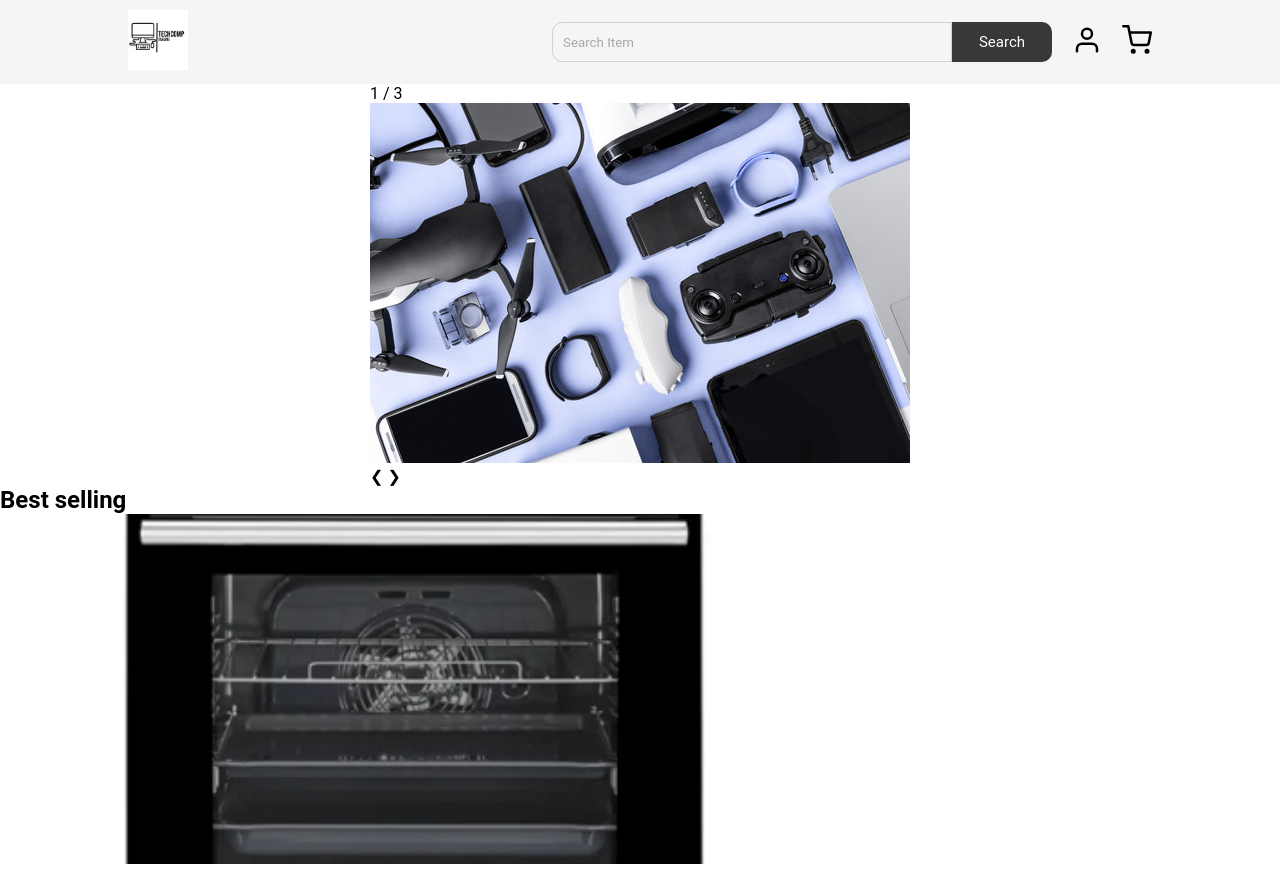
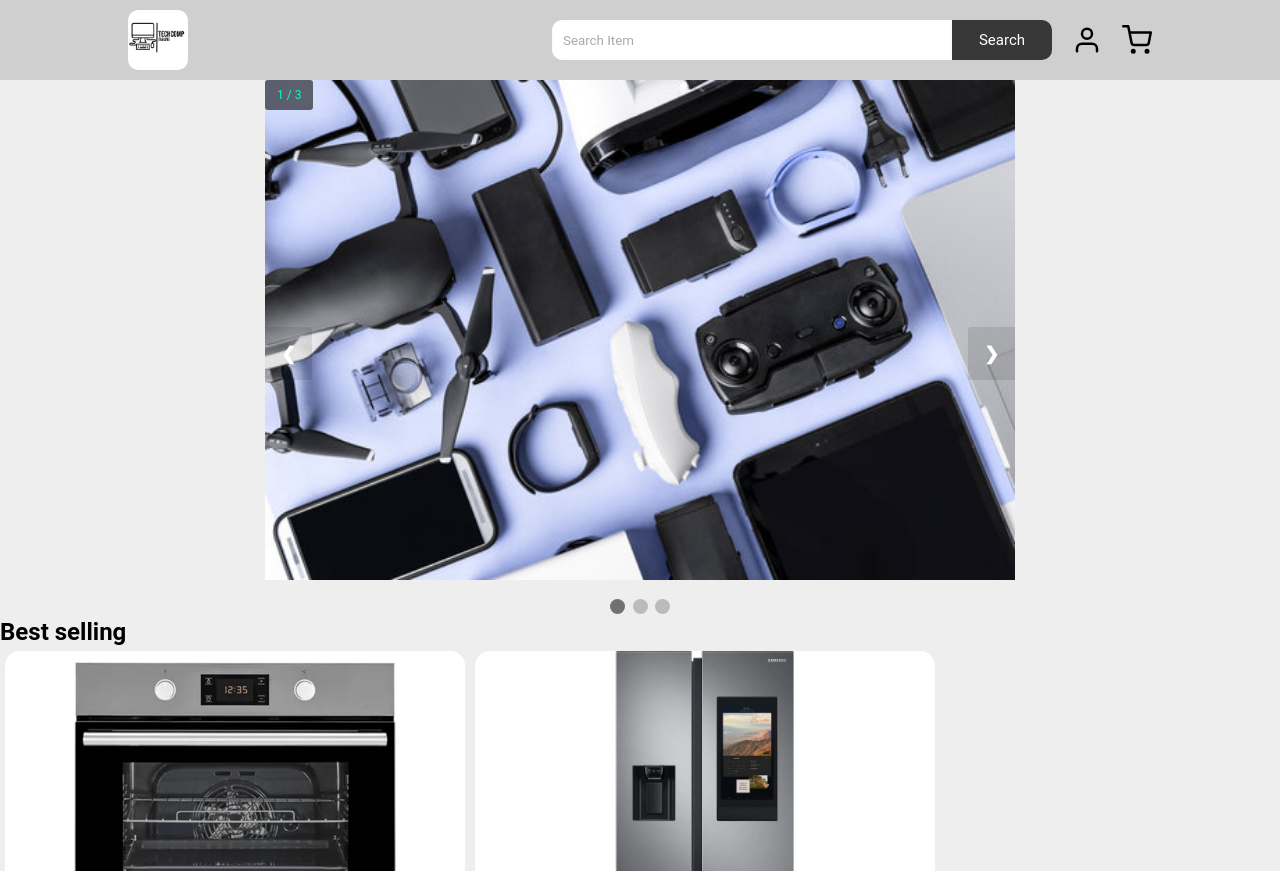
Before and after one commit to TurdManDave/Projeto-TW, a plain HTML site: page html/index.html in a window 1280 px wide. Shown: the top 871 px of the page. Drawn offline with Linux system fonts and the light colour scheme; files that its build step writes are made by us from their sources; files whose address does not match are found by name.

Commit message:
Add files via upload

```diff
--- a/css/header.css
+++ b/css/header.css
@@ -1,16 +1,88 @@
+body {
+    background-color: #eeeeee;
+}
 .hero-section{
     width: 100%;
     height: 20%;
     display: flex;
     justify-content: center;
-    align-items: center;
+    text-align: center;
 }
 
-.hero-section .sub-heading{
+.sub-heading{
+    position: relative;
     margin-top: 10px;
     text-align: center;
-    color: #fff;
     text-transform: capitalize;
     font-size: 35px;
     font-weight: 300;
 }
+
+* {box-sizing: border-box}
+img {vertical-align: middle;}
+
+.slideshow-container {
+  max-width: 1000px;
+  position: relative;
+  margin: auto;
+}
+
+.prev, .next {
+  cursor: pointer;
+  position: absolute;
+  top: 50%;
+  width: auto;
+  padding: 16px;
+  margin-top: -22px;
+  color: white;
+  font-weight: bold;
+  font-size: 18px;
+  transition: 0.6s ease;
+  border-radius: 0 3px 3px 0;
+  user-select: none;
+}
+
+.next {
+  right: 0;
+  border-radius: 3px 0 0 3px;
+  background-color: #0000001a
+}
+
+.prev {
+  left: 0;
+  border-radius: 0 3px 3px 0;
+  background-color: #0000001a
+}
+.prev:hover, .next:hover {
+  background-color: #000000dc;
+}
+
+.numbertext {
+  color: #00ffbf;
+  font-size: 12px;
+  padding: 8px 12px;
+  position: absolute;
+  top: 0;
+  border-radius: 3px;
+  background-color: #00000091
+}
+
+.dot {
+  cursor: pointer;
+  height: 15px;
+  width: 15px;
+  margin: 0 2px;
+  background-color: #bbb;
+  border-radius: 50%;
+  display: inline-block;
+  transition: background-color 0.6s ease;
+}
+
+.active, .dot:hover {
+  background-color: #717171;
+}
+
+.img {
+  width: 100%;
+  height: 500px;
+}
--- a/css/nav.css
+++ b/css/nav.css
@@ -10,7 +10,7 @@
     top: 0;
     left: 0;
     width: 100%;
-    background: #f5f5f5;
+    background: #cfcfcf;
     z-index: 9;
 }
 
@@ -22,6 +22,9 @@
 
 .brand-logo{
     height: 60px;
+    border-radius: 10px;
+    border: 1px;
+    border-color: #000000;
 }
 
 .nav-items{
@@ -40,9 +43,9 @@
     padding: 10px;
     border-top-left-radius: 10px;
     border-bottom-left-radius: 10px;
-    border: 1px solid #d1d1d1;
+    border: 1px solid #fffbfb;
     text-transform: capitalize;
-    background: none;
+    background-color: #ffffff;
     color: #a9a9a9;
     outline: none;
 }
--- a/css/produtos.css
+++ b/css/produtos.css
@@ -25,7 +25,7 @@
 }
 
 .card-btn:hover{
-    background: #efefef;
+    background: #00ffbf;
 }
 
 .product-card:hover .card-btn{
@@ -46,7 +46,7 @@
     text-transform: capitalize;
     border: none;
     outline: none;
-    background: #fff;
+    background: #d4d2d2;
     border-radius: 5px;
     transition: 0.5s;
     cursor: pointer;
@@ -57,6 +57,11 @@
     display: flex;
     overflow-x: auto;
     scroll-behavior: smooth;
+    margin: 5px;
+    border-radius: 15px;
+    background-color: #ffffff;
+    height: 480px;
+    width: 460px;
 }
 
 .product-container::-webkit-scrollbar{
```
